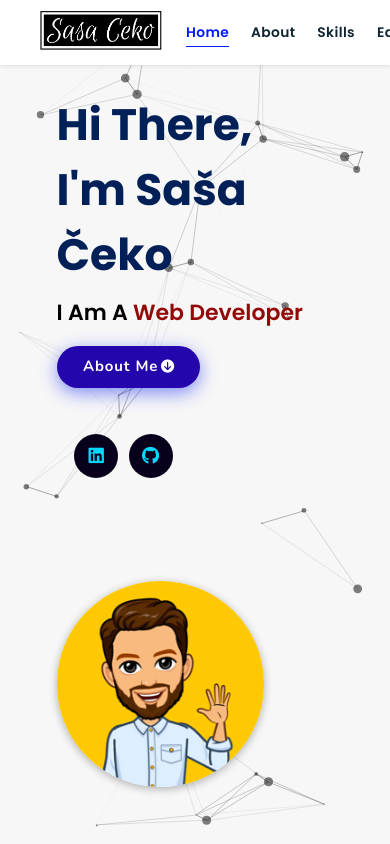
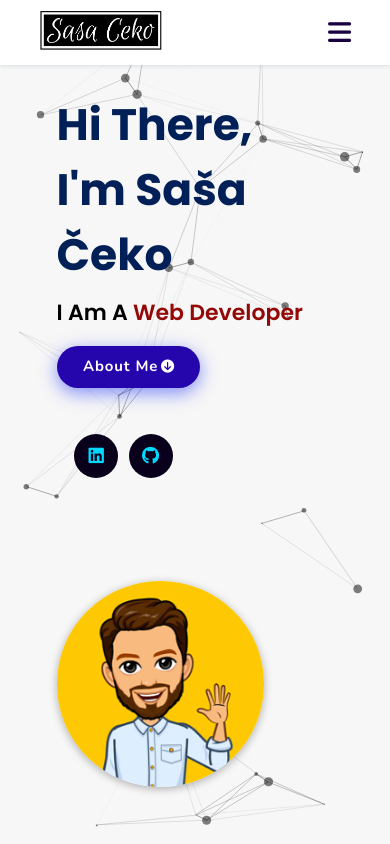
Before and after one commit to sasaceko/personal-website, a plain HTML site: page index.html in a window 390 px wide. Shown: the top 844 px of the page. Drawn offline with nearby package versions, Linux system fonts and the light colour scheme.

Commit message:
feat: add mobile navigation

```diff
--- a/css/components/_navigation.scss
+++ b/css/components/_navigation.scss
@@ -18,6 +18,13 @@ header {
             width: 125px;
             height: auto;
         }
+    }
+
+    #menu{
+        font-size: 3rem;
+        cursor: pointer;
+        color: rgb(24, 2, 63);
+        display: none;
     }
 
     .navbar {
@@ -48,3 +55,57 @@ header {
         }
     }
 }
+
+@media(max-width:768px){
+    header {
+
+        #menu{
+            display: block;
+
+            .fa-times{
+                transform: rotate(180deg);
+              }
+        }
+
+        .navbar{
+            position: fixed;
+            top: 6.5rem; right: -120%;
+            width: 100%;
+            height: 100%;
+            text-align: left;
+            align-items: flex-start;
+            background-color: #0e0f31;
+
+            ul {
+                flex-flow: column;
+                padding: 1rem;
+
+                li {
+                    text-align: center;
+                    width: 100%;
+                    margin: 1rem 0;
+                    border-radius: .5rem;
+                    width: 26rem;
+
+                    a {
+                        display: block;
+                        padding: 1rem;
+                        text-align: left;
+                        color: #fff;
+                        font-size: 2rem;
+
+                        &.active, :hover {
+                            padding: 1rem;
+                            color: #fff;
+                            border-radius: .5rem;
+                            border-bottom: .5rem solid #011aff;
+                        }
+                    }
+                }
+            }
+            &.nav-toggle{
+                right: 0;
+              }
+        }
+    }
+  }
--- a/index.html
+++ b/index.html
@@ -15,6 +15,7 @@
             <img src="images/logo.png" alt="logo" />
         </a>
 
+        <div id="menu" class="fas fa-bars"></div>
         <nav class="navbar">
             <ul>
                 <li><a class="active" href="#home">Home</a></li>
--- a/js/script.js
+++ b/js/script.js
@@ -1,4 +1,15 @@
 $(document).ready(function(){
+
+    $('#menu').click(function () {
+        $(this).toggleClass('fa-times');
+        $('.navbar').toggleClass('nav-toggle');
+
+    });
+
+    $(window).on('scroll load', function () {
+        $('#menu').removeClass('fa-times');
+        $('.navbar').removeClass('nav-toggle');
+    });
 
     $(function() {
         $(".navbar a").click(function() {
```
Also changed, not shown: css/style.css, 1 other file.
